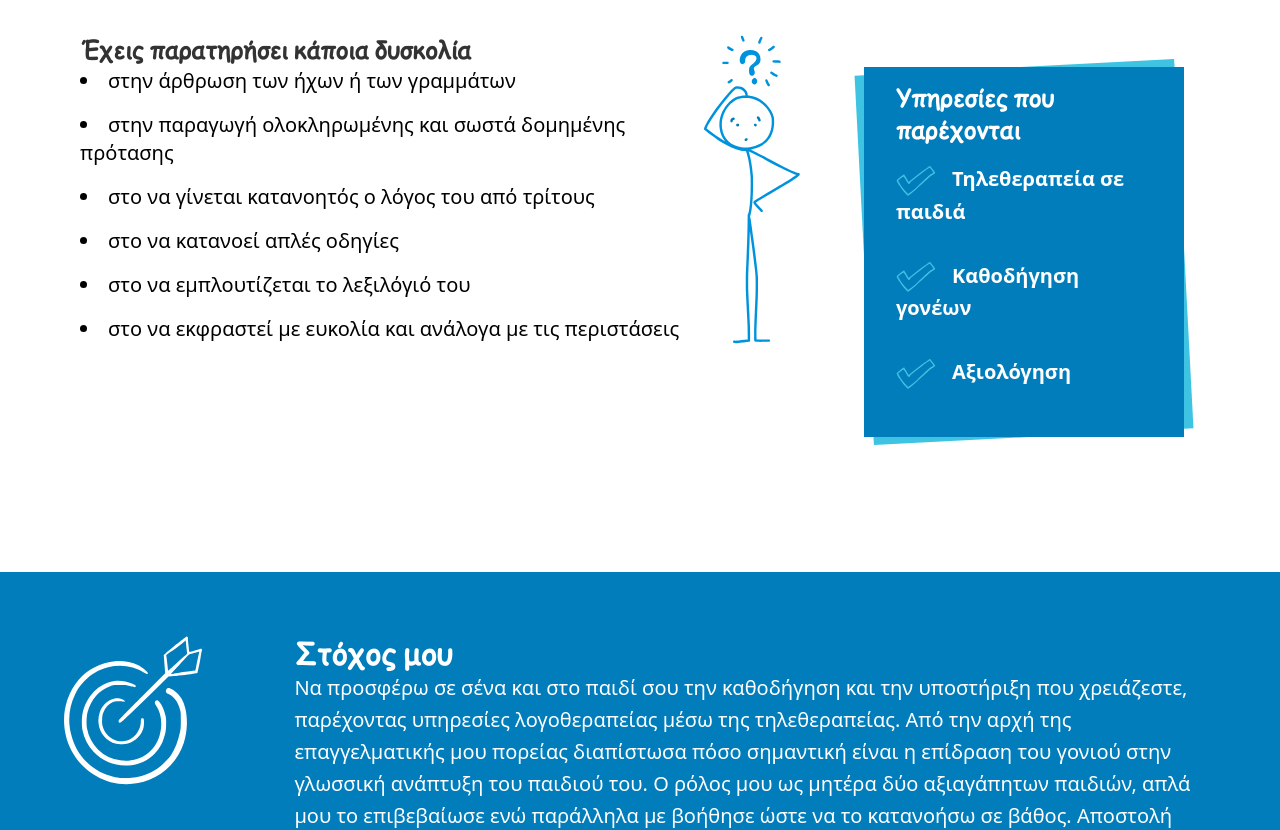
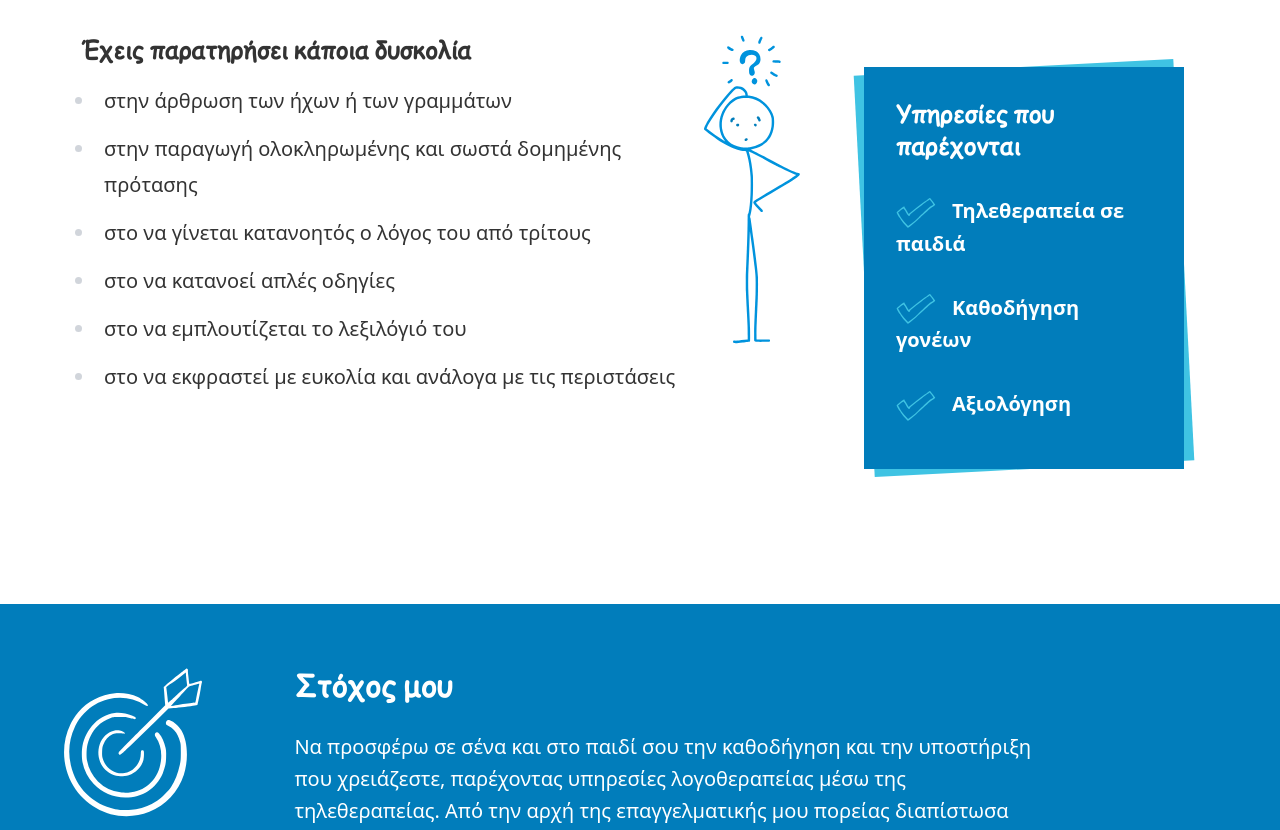
Before and after one commit to vkarampinis/skepsileksi.gr, a Next.js app: page / in a window 1280 px wide. Shown: the part 800-1630 px from the top of the page. Built offline with nearby package versions, Linux system fonts and the light colour scheme.

Commit message:
style fixes

```diff
--- a/components/ColoredSection.js
+++ b/components/ColoredSection.js
@@ -29,7 +29,7 @@ export default function ColoredSection({
           >
             {icon}
           </div>
-          <div className="basis-full sm:basis-4/5">
+          <div className="prose prose-xl basis-full sm:basis-4/5">
             <H size={2} className="text-color-white">
               {title}
             </H>
--- a/pages/index.js
+++ b/pages/index.js
@@ -63,19 +63,17 @@ function Benefits() {
     <div className="flex flex-col max-w-6xl mx-auto py-14 md:flex-row">
       <div className="md:basis-4/6 basis-full">
         <div className="flex">
-          <div className="px-4 basis-10/12">
-            <H size={3}>Έχεις παρατηρήσει κάποια δυσκολία</H>
-            <ul className="list-disc list-inside ">
-              <li className="pb-4">στην άρθρωση των ήχων ή των γραμμάτων</li>
-              <li className="pb-4">
-                στην παραγωγή ολοκληρωμένης και σωστά δομημένης πρότασης
-              </li>
-              <li className="pb-4">
-                στο να γίνεται κατανοητός ο λόγος του από τρίτους
-              </li>
-              <li className="pb-4">στο να κατανοεί απλές οδηγίες</li>
-              <li className="pb-4">στο να εμπλουτίζεται το λεξιλόγιό του</li>
-              <li className="pb-4">
+          <div className="prose prose-xl basis-10/12">
+            <H size={3} className="px-4">
+              Έχεις παρατηρήσει κάποια δυσκολία
+            </H>
+            <ul className="list-disc list-outside ">
+              <li>στην άρθρωση των ήχων ή των γραμμάτων</li>
+              <li>στην παραγωγή ολοκληρωμένης και σωστά δομημένης πρότασης</li>
+              <li>στο να γίνεται κατανοητός ο λόγος του από τρίτους</li>
+              <li>στο να κατανοεί απλές οδηγίες</li>
+              <li>στο να εμπλουτίζεται το λεξιλόγιό του</li>
+              <li>
                 στο να εκφραστεί με ευκολία και ανάλογα με τις περιστάσεις
               </li>
             </ul>
@@ -95,7 +93,7 @@ function Benefits() {
 function Services() {
   return (
     <Card>
-      <H size={3} className="text-white">
+      <H size={3} className="py-4 text-white">
         Υπηρεσίες που παρέχονται
       </H>
       <CardItem>Τηλεθεραπεία σε παιδιά</CardItem>
@@ -163,7 +161,7 @@ function AdvantageItem({ title, icon, children }) {
   return (
     <div className="flex py-6">
       <div className="flex-none px-2 py-6 sm:p-6 ">{icon}</div>
-      <div className="grow">
+      <div className="prose prose-xl grow">
         <H size={3}>
           <Highlight className="py-1" textClass="text-color-white px-4">
             {title}
```
